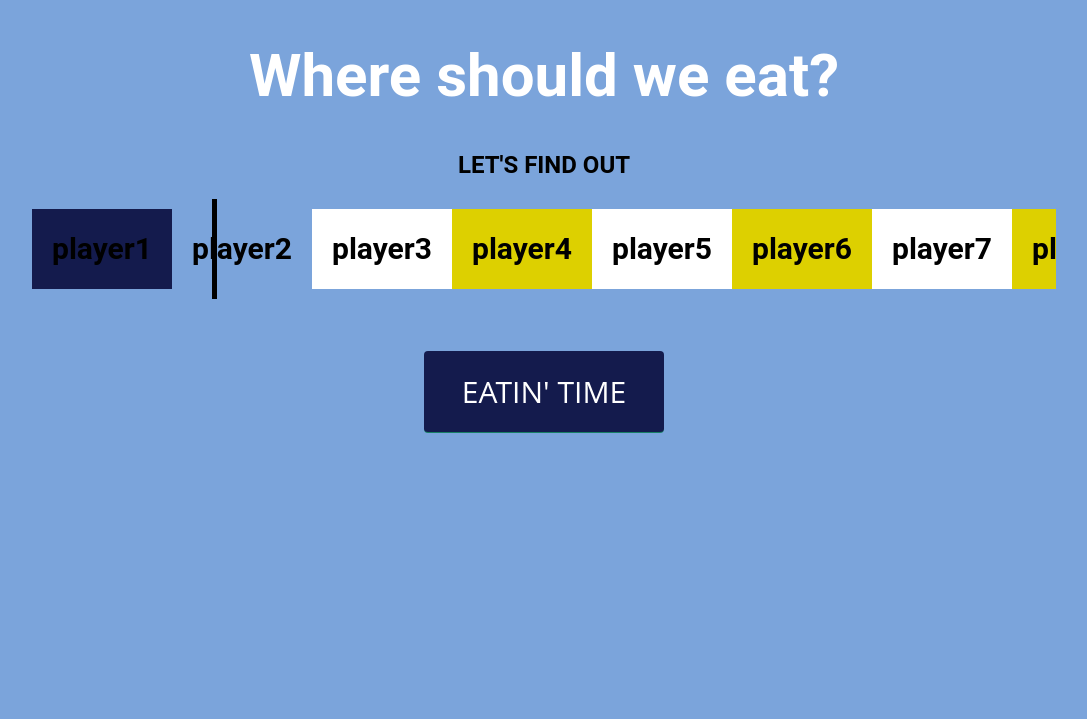
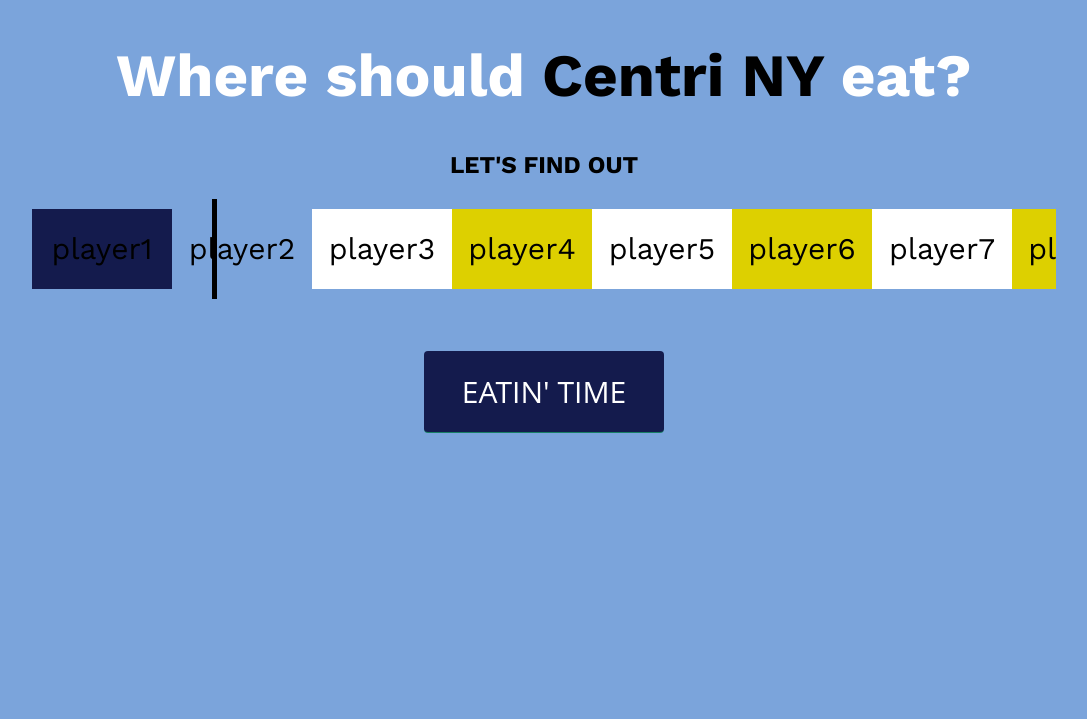
Before and after one commit to eric-reale/where-should-we-eat, a PHP site: page / in a window 1280 px wide. Shown: the top 719 px of the page, without its empty margins (96-1183 px from the left). Run offline with PHP 8.4, Linux system fonts and the light colour scheme.

Commit message:
color updates

```diff
--- a/index.html
+++ b/index.html
@@ -6,7 +6,7 @@
   <meta name="description" content="">
   <meta name="author" content="">
   <meta name="viewport" content="width=device-width, initial-scale=1">
-  <link href="https://fonts.googleapis.com/css?family=Raleway:300,400,600&display=swap" rel="stylesheet">
+  <link href="https://fonts.googleapis.com/css?family=Work+Sans:400,700&display=swap" rel="stylesheet">
 
   <link rel="stylesheet" href="./src/css/base.css">
 </head>
@@ -14,7 +14,7 @@
   <div class="container">
     <center>
       <div>
-        <h1 class="header">Where should we eat?</h1>
+        <h1 class="header">Where should <span style="color:black">Centri NY</span> eat?</h1>
         <h2> LET'S FIND OUT</h2>
       </div>
     </center>
@@ -101,7 +101,9 @@
       chosenPlayerDiv.classList.add('winnerwinnerchickendinner');
       let chosenPlayer = (Math.ceil((offset/140)) % bets.length); // Takes the pixel offset amount divided by 140px per div, then takes mod to get remainder. Remainder is index-1 of bets array for winner.
       chosenPlayer = (bets[chosenPlayer-1]);
-      chosenPlayerDiv.innerHTML = chosenPlayer[0]
+      // console.log(chosenPlayer);
+      chosenPlayerDiv.innerHTML = chosenPlayer[0];
+      chosenPlayerDiv.style.color = chosenPlayer[1];
       setTimeout(function(){
         console.log(chosenPlayer)
         document.getElementById("winners").appendChild(chosenPlayerDiv);
--- a/src/css/base.css
+++ b/src/css/base.css
@@ -1,8 +1,9 @@
 body{
   padding: 0;
   margin: 0;
-    font-family: "Roboto", sans-serif;
+    font-family: 'Work Sans' ;
     background-color: #7ba4db;
+    font-weight: 400;
 }
 
 .container {
@@ -70,6 +71,7 @@ button {
     height: 400px;
     max-width: 1500px;
     overflow-x: hidden;
+    font-weight: 400;
 }
 
 .roulette {
@@ -81,6 +83,7 @@ button {
     transition-duration: 5s;
     transition-timing-function: ease-in-out;
     left:0;
+    font-weight: 400;
 }
 
 .roulette:after {
@@ -92,12 +95,14 @@ button {
     left: 50%;
     border-left: 2px dotted #ff0000;
     transform: translate(-50%);
+    font-weight: 400;
 }
 
 .roulette > div{
     width: 140px;
     min-width: 140px;
     float: left;
+    font-weight: 400;
 }
 
 .roulette > div > h3 {
@@ -106,6 +111,7 @@ button {
     text-align: center;
     margin: 0;
     font-size: 30px;
+    font-weight: 400;
 }
 
 .line{
```
